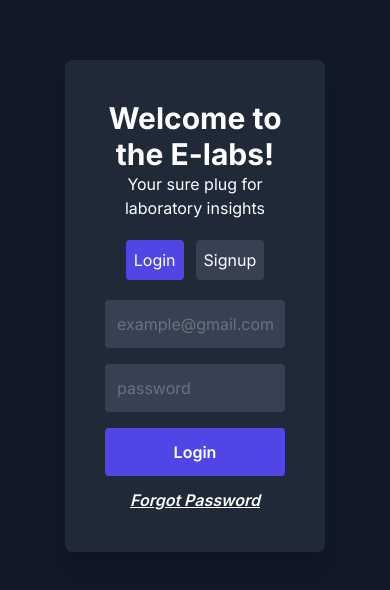
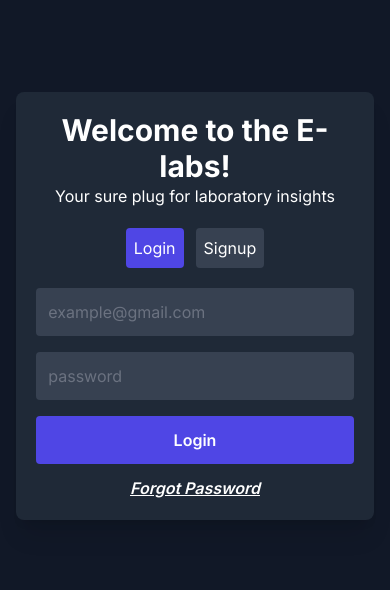
Before and after one commit to Vixs101/e-laboratory-management-system, a Next.js app: page /sign-up in a window 390 px wide. Shown: the part 116-706 px from the top of the page. Built offline with nearby package versions, Linux system fonts and the light colour scheme; no server answers.

Commit message:
Chore: worked on the responsivenes of the splash screen and loader component

```diff
--- a/src/app/sign-up/page.tsx
+++ b/src/app/sign-up/page.tsx
@@ -71,7 +71,7 @@ export default function SignUp() {
 
   return (
     <div className="min-h-screen flex items-center justify-center bg-gray-900">
-      <form className="bg-gray-800 p-10 rounded-lg shadow-xl w-2/3 md:w-1/2 lg:w-1/3">
+      <form className="bg-gray-800 p-5 md:p-10 rounded-lg shadow-xl w-11/12 md:w-1/2 lg:w-1/3 transition-all duration-200 ease-out">
         <div className="text-white text-center mb-2">
           <h1 className="font-bold text-3xl">Welcome to the E-labs!</h1>
           <p className="text-">Your sure plug for laboratory insights</p>
@@ -147,7 +147,7 @@ export default function SignUp() {
         {error && <div className="mt-3 text-center text-red-600">{error}</div>}
 
         {loginType === "login" && (
-          <div className="font-semibold mt-3 text-center">
+          <div className="font-semibold mt-3 text-center transition-all duration-100 ease-in-out">
             <p
               onClick={() => {
                 console.log("clicked forgot password");
--- a/src/components/loader/page.tsx
+++ b/src/components/loader/page.tsx
@@ -2,10 +2,10 @@
 
 export default function Loader() {
   return (
-    <div role="status">
+    <div role="status" className="bg-gray-900 flex items-center justify-center h-screen">
       <svg
         aria-hidden="true"
-        className="w-8 h-8 text-gray-200 animate-spin dark:text-gray-600 fill-blue-600"
+        className="w-10 h-10 md:w-16 md:h-16 text-gray-200 animate-spin dark:text-gray-600 fill-blue-600"
         viewBox="0 0 100 101"
         fill="none"
         xmlns="http://www.w3.org/2000/svg"
```
